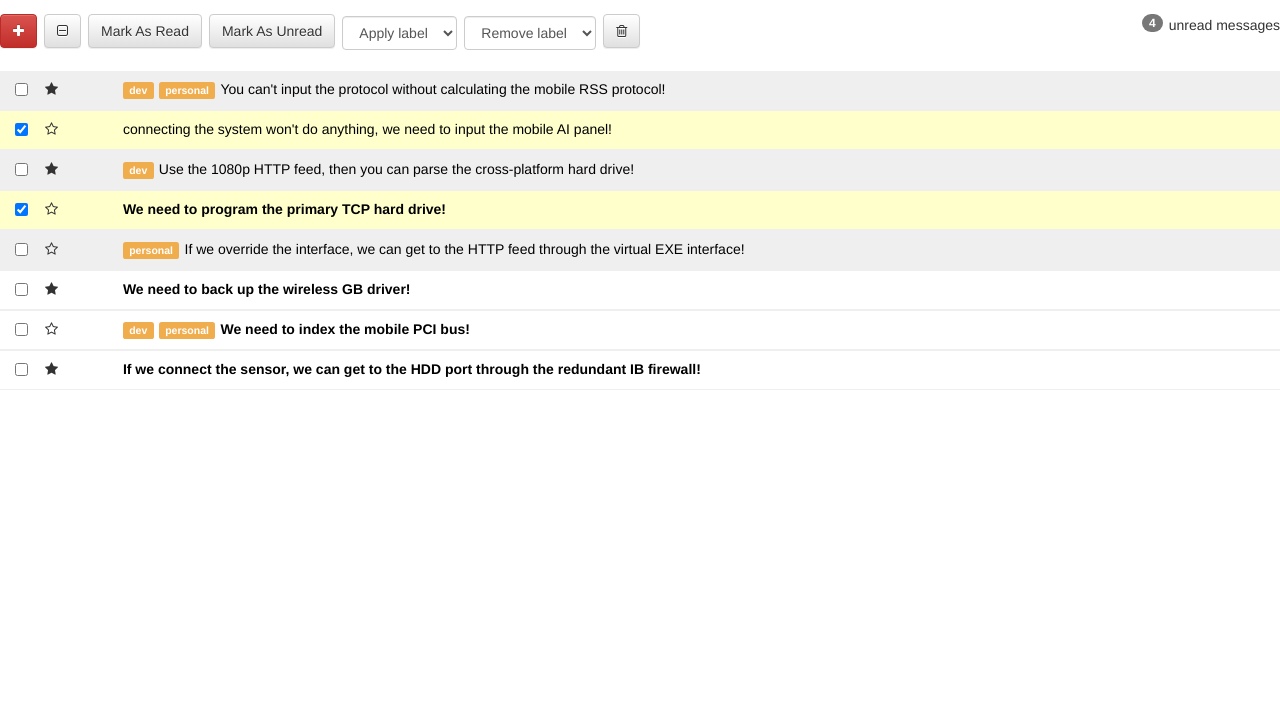
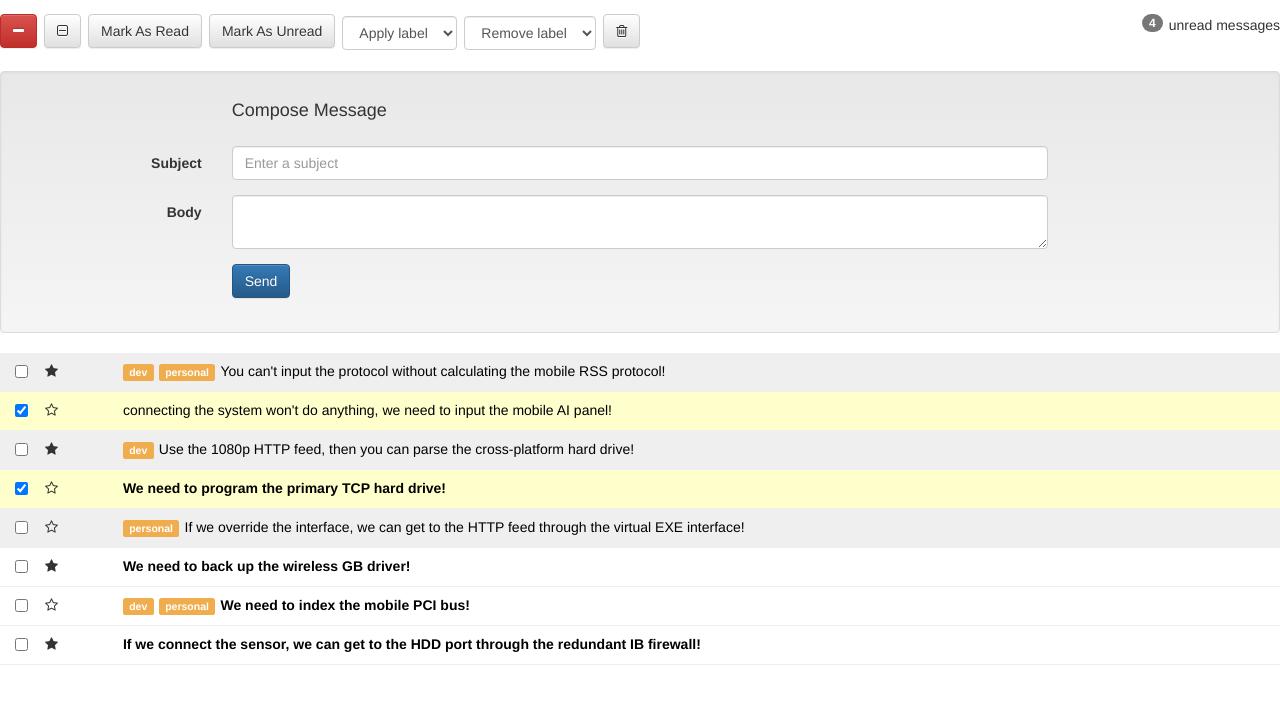
Before and after one commit to GTLook/reactComponents, a React (Create React App) app: page / in a window 1280 px wide. Both pictures are taken after a click on the link 18 px from the left and 31 px from the top of the page. Shown: the top 704 px of the page. Built offline with nearby package versions, Linux system fonts and the light colour scheme.

Commit message:
added final functionality, display message body not working but not required

```diff
--- /dev/null
+++ b/src/components/ComposeMessage.js
@@ -0,0 +1,32 @@
+import React from 'react';
+
+const ComposeMessage = () => {
+  return (
+    <form className={(["form-horizontal", "well"]).join(' ')}>
+      <div className="form-group">
+        <div className="col-sm-8 col-sm-offset-2">
+          <h4>Compose Message</h4>
+        </div>
+      </div>
+      <div className="form-group">
+        <label for="subject" className="col-sm-2 control-label">Subject</label>
+        <div className="col-sm-8">
+          <input type="text" className="form-control" id="subject" placeholder="Enter a subject" name="subject"/>
+        </div>
+      </div>
+      <div className="form-group">
+        <label for="body" className="col-sm-2 control-label">Body</label>
+        <div className="col-sm-8">
+          <textarea name="body" id="body" className="form-control"></textarea>
+        </div>
+      </div>
+      <div className="form-group">
+        <div className="col-sm-8 col-sm-offset-2">
+          <input type="submit" value="Send" className="btn btn-primary"/>
+        </div>
+      </div>
+    </form>
+  )
+}
+
+export default ComposeMessage
--- a/src/components/Inbox.js
+++ b/src/components/Inbox.js
@@ -2,6 +2,7 @@ import React, { Component } from 'react'
 import shortid from 'shortid'
 import Toolbar from './Toolbar'
 import MessageList from './MessageList'
+import ComposeMessage from './ComposeMessage'
 
 const inbox = [
   {
@@ -67,7 +68,7 @@ const inbox = [
 class Inbox extends Component {
   constructor(props){
     super(props)
-    this.state = {inbox: inbox}
+    this.state = {inbox: inbox, showCompose: false}
   }
 
   handleSubmit = (event) => {
@@ -105,18 +106,38 @@ class Inbox extends Component {
   }
 
   handleAddTag = (label) => {
-    this.setState({inbox: this.state.inbox.map(ele => ele['selected'] ? {...ele, labels:[...ele.labels, label]} : {...ele})})
+    this.setState({inbox: this.state.inbox.map(ele => ele['selected'] ? {...ele, labels:[...ele.labels, ele.labels.some(ele => ele==label)?null:label]} : {...ele})})
   }
 
   handleRemoveTag = (label) => {
-    this.setState({inbox: this.state.inbox.map(ele => ele['selected'] ? {...ele, labels:[!ele.labels.filter(item => item === label)]} : {...ele})})
+    this.setState({inbox: this.state.inbox.map(ele => ele['selected'] ? {...ele, labels:[ele.labels.filter(item => item !== label)]} : {...ele})})
   }
+
+  handleCompose = () => {
+    this.setState({showCompose: !this.state.showCompose})
+  }
+
 
   render(){
     return (
       <div>
-        <Toolbar inbox={this.state.inbox} handleCheckBoxAll={this.handleCheckBoxAll} handleMarkAsRead={this.handleMarkAsRead} handleMarkAsUnread={this.handleMarkAsUnread} handleDelete={this.handleDelete} handleAddTag={this.handleAddTag} handleRemoveTag={this.handleRemoveTag}/>
-        <MessageList inbox={this.state.inbox} handleCheckBox={this.handleCheckBox} handleStar={this.handleStar} />
+        <Toolbar
+          inbox={this.state.inbox}
+          showCompose={this.state.showCompose}
+          handleCheckBoxAll={this.handleCheckBoxAll}
+          handleMarkAsRead={this.handleMarkAsRead}
+          handleMarkAsUnread={this.handleMarkAsUnread}
+          handleDelete={this.handleDelete}
+          handleAddTag={this.handleAddTag}
+          handleRemoveTag={this.handleRemoveTag}
+          handleCompose={this.handleCompose}
+        />
+        {this.state.showCompose? <ComposeMessage /> : null}
+        <MessageList
+          inbox={this.state.inbox}
+          handleCheckBox={this.handleCheckBox}
+          handleStar={this.handleStar}
+        />
       </div>
     )
   }
--- a/src/components/Message.js
+++ b/src/components/Message.js
@@ -1,9 +1,19 @@
-import React from 'react';
+import React, { Component } from 'react';
 import Label from './Label'
+import MessageBody from './MessageBody'
 
-const Message = ({ inbox:{id, labels, subject, selected, read, starred}, handleCheckBox, handleStar, markAsRead }) => {
+class Message extends Component{
+  constructor(props){
+    super(props)
+    this.state = { showMessage: false }
+  }
+  render(){
+
+    const { inbox:{id, labels, subject, selected, read, starred}, handleCheckBox, handleStar, markAsRead } = this.props
+
     return (
-    <div className={["row message", read?'unread':'read', selected?'selected':''].join(' ')} >
+      <div>
+        <div className={["row message", read?'unread':'read', selected?'selected':''].join(' ')} onClick={() => this.showMessage = !this.state.showMessage}>
           <div className="col-xs-1">
             <div className="row" >
               <div className="col-xs-2">
@@ -28,7 +38,10 @@ const Message = ({ inbox:{id, labels, subject, selected, read, starred}, handleC
             </a>
           </div>
         </div>
+        {this.state.showMessage?<MessageBody />:null}
+      </div>
     )
+  }
 }
 
 export default Message
--- /dev/null
+++ b/src/components/MessageBody.js
@@ -0,0 +1,13 @@
+import React from 'react';
+
+const MessageBody = () => {
+  return (
+      <div className="row message-body">
+        <div className="col-xs-11 col-xs-offset-1">
+          'This is the body of the message.'
+        </div>
+      </div>
+    )
+}
+
+export default MessageBody
--- a/src/components/Toolbar.js
+++ b/src/components/Toolbar.js
@@ -1,6 +1,6 @@
 import React from 'react'
 
-const Toolbar = ({inbox, handleCheckBoxAll, handleMarkAsRead, handleMarkAsUnread, handleDelete, handleAddTag, handleRemoveTag }) => {
+const Toolbar = ({inbox, showCompose, handleCheckBoxAll, handleMarkAsRead, handleMarkAsUnread, handleDelete, handleAddTag, handleRemoveTag, handleCompose }) => {
 
   const iconCheckAll = (inbox) => {
     if(inbox.every(obj => obj['selected'])) return "fa-check-square-o"
@@ -16,14 +16,12 @@ const Toolbar = ({inbox, handleCheckBoxAll, handleMarkAsRead, handleMarkAsUnread
           unread messages
         </p>
 
-        <a class="btn btn-danger">
-          <i class="fa fa-plus"/>
+        <a className="btn btn-danger"onClick={() => handleCompose()}>
+          <i className={["fa",(showCompose)?'fa-minus':"fa-plus"].join(' ')}/>
         </a>
 
         <button className="btn btn-default" onClick={() => handleCheckBoxAll()}>
-          <i
-            className={["fa", iconCheckAll(inbox)].join(" ")}
-          />
+          <i className={["fa", iconCheckAll(inbox)].join(" ")}/>
         </button>
 
         <button className="btn btn-default" onClick={() => handleMarkAsRead()}>
@@ -34,14 +32,14 @@ const Toolbar = ({inbox, handleCheckBoxAll, handleMarkAsRead, handleMarkAsUnread
           Mark As Unread
         </button>
 
-        <select className="form-control label-select" onChange={(event) => handleAddTag(event.target.value)}>
+        <select className="form-control label-select" onClick={(event) => handleAddTag(event.target.value)}>
           <option>Apply label</option>
           <option value="dev">dev</option>
           <option value="personal">personal</option>
           <option value="gschool">gschool</option>
         </select>
 
-        <select className="form-control label-select" onChange={(event) => handleRemoveTag(event.target.value)}>
+        <select className="form-control label-select" onClick={(event) => handleRemoveTag(event.target.value)}>
           <option>Remove label</option>
           <option value="dev">dev</option>
           <option value="personal">personal</option>
```
Lines whose indentation alone changed are shown as unchanged.
